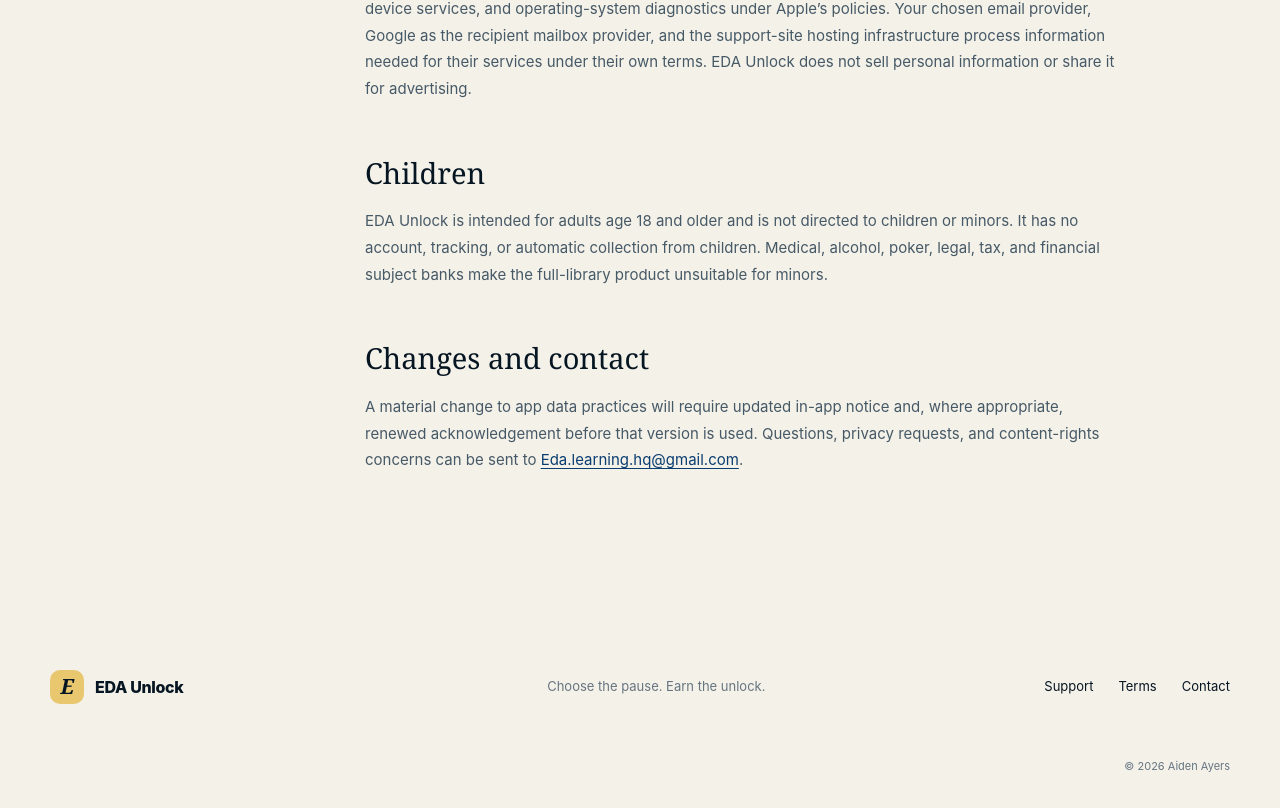
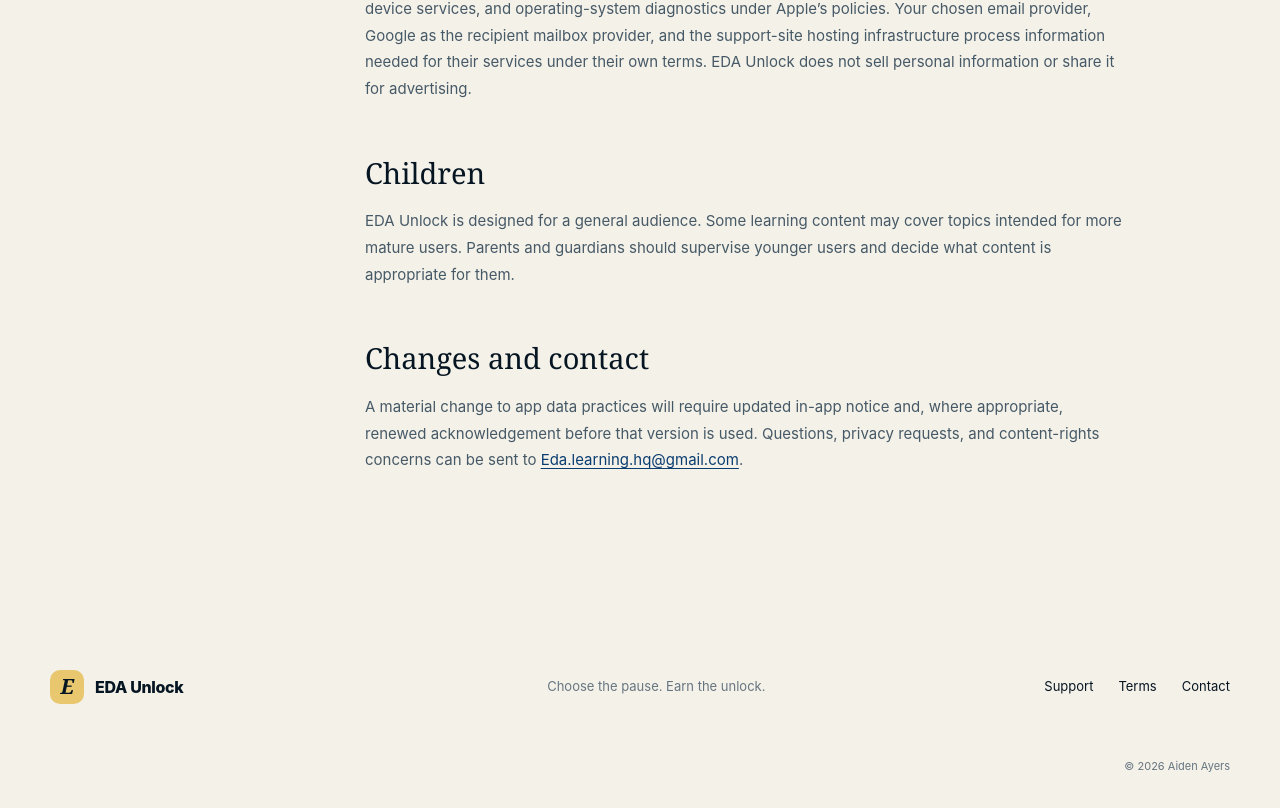
Before and after one commit to ajayers00-cloud/edaunlock.com, a Next.js app in the folder support-site-export/support-site/: page /privacy in a window 1280 px wide. Shown: the part 2723-3531 px from the top of the page. Built offline with nearby package versions, Linux system fonts and the light colour scheme.

Commit message:
Update page.tsx

```diff
--- a/support-site-export/support-site/app/privacy/page.tsx
+++ b/support-site-export/support-site/app/privacy/page.tsx
@@ -42,7 +42,7 @@ export default function PrivacyPage() {
 
           <section><h2>Apple and other providers</h2><p>Apple independently processes information associated with App Store downloads, purchases, TestFlight, device services, and operating-system diagnostics under Apple’s policies. Your chosen email provider, Google as the recipient mailbox provider, and the support-site hosting infrastructure process information needed for their services under their own terms. EDA Unlock does not sell personal information or share it for advertising.</p></section>
 
-          <section><h2>Children</h2><p>EDA Unlock is intended for adults age 18 and older and is not directed to children or minors. It has no account, tracking, or automatic collection from children. Medical, alcohol, poker, legal, tax, and financial subject banks make the full-library product unsuitable for minors.</p></section>
+          <section><h2>Children</h2><p>EDA Unlock is designed for a general audience. Some learning content may cover topics intended for more mature users. Parents and guardians should supervise younger users and decide what content is appropriate for them.</p></section>
 
           <section><h2>Changes and contact</h2><p>A material change to app data practices will require updated in-app notice and, where appropriate, renewed acknowledgement before that version is used. Questions, privacy requests, and content-rights concerns can be sent to <a href={`mailto:${supportEmail}`}>{supportEmail}</a>.</p></section>
         </article>
```
